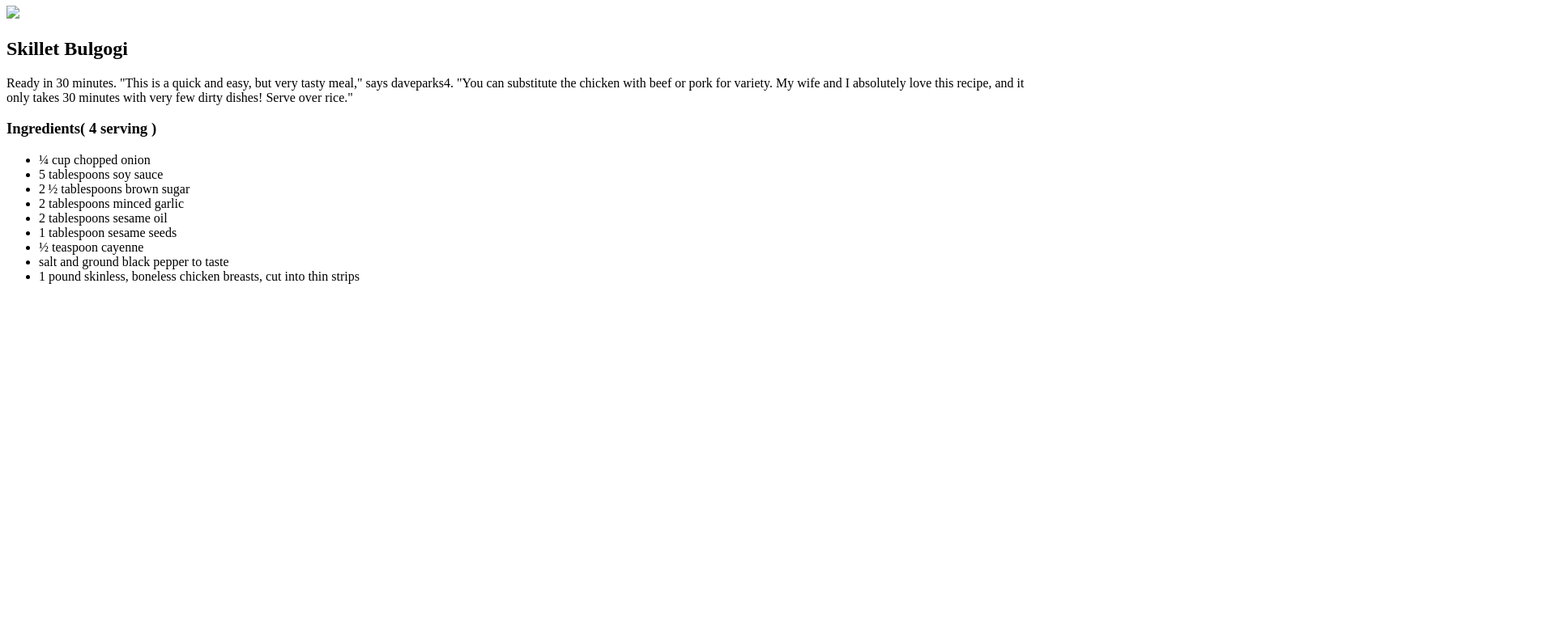
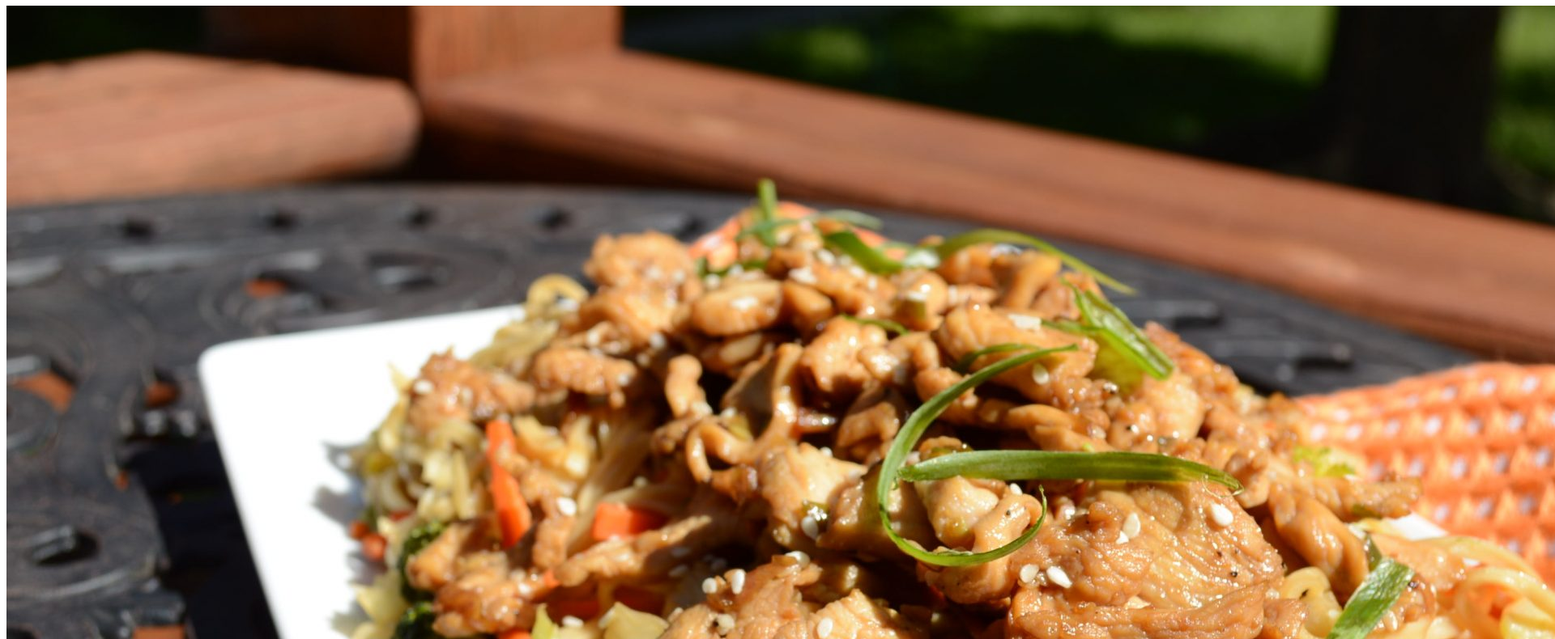
Before and after one commit to ceer007/odin-recipes, a plain HTML site: page recipes/skillet-bulgogi.html in a window 1280 px wide. Shown: the part 73-863 px from the top of the page at 81% size, 1920 px wide, since content can reach past the window. Before the commit the page ends 800 px from the top, so only its background shows below. Drawn offline with Linux system fonts and the light colour scheme.

Commit message:
recipes/

```diff
--- a/recipes/skillet-bulgogi.html
+++ b/recipes/skillet-bulgogi.html
@@ -6,7 +6,7 @@
     </head>
     <body>
         <h1>Skillet Bulgogi</h1>
-        <img src="./images/image3.jpg">
+        <img src="./images/image3.jpeg">
         <h2>Skillet Bulgogi</h2>
         <p>Ready in 30 minutes. "This is a quick and easy, but very tasty meal," says daveparks4. "You can substitute the chicken with beef or pork for variety. My wife and I absolutely love this recipe, and it only takes 30 minutes with very few dirty dishes! Serve over rice."
 
```
